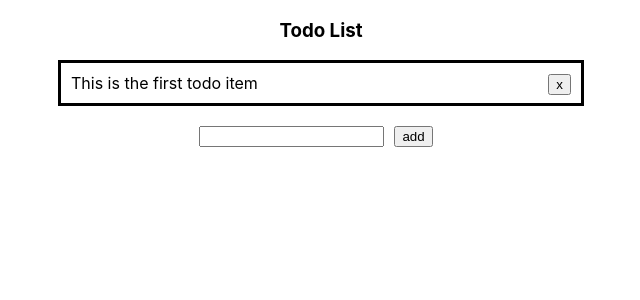
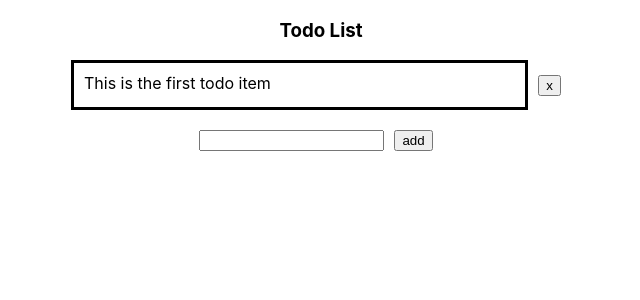
Before and after one commit to AFS-Bootcamp-202207-Class-1-2/to-do-list-redux, a React (Create React App) app: page / in a window 1280 px wide. Shown: the top 300 px of the page, without its empty margins (319-959 px from the left). Built offline with nearby package versions, Linux system fonts and the light colour scheme.

Commit message:
refactor: change css

```diff
--- a/src/App.js
+++ b/src/App.js
@@ -1,4 +1,3 @@
-import logo from './logo.svg';
 import './App.css';
 import TodoList from './features/todo/TodoList';
 
--- a/src/features/todo/TodoItem.jsx
+++ b/src/features/todo/TodoItem.jsx
@@ -21,7 +21,7 @@ function TodoItem(props) {
 
 
 
-    const content = (state == true ? <del>{context}</del> : context);
+    const content = (state === true ? <del>{context}</del> : context);
 
 
         return (
--- a/src/features/todo/todolist.css
+++ b/src/features/todo/todolist.css
@@ -1,19 +1,26 @@
 .to-do-item {
     width: 500px;
-    height: 20px;
-    border: solid;
+    height: 50px;
+    /* border: solid; */
     text-align: left;
     margin: 10px auto;
-    padding: 10px;
+    display: flex;
+
 
 }
 
-.to-do-item div {
-    display: inline-block;
+.to-do-content  {
+    flex-grow: 1;
+    border: solid;
+    padding: 10px;
+    /* display: inline-block;   */
 }
 
 
 
 .delete-item{
-    float: right;
+    margin: 10px;
+    display: flex;
+    justify-content: center;
+    align-items: center;
 }
```
